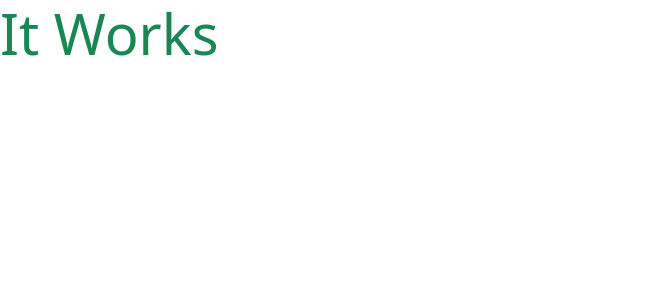
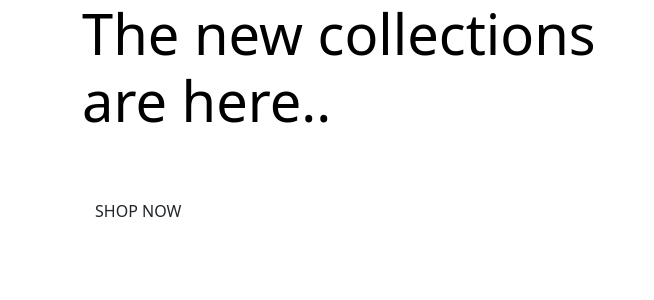
Before and after one commit to steharr/boutique-ado-ecommerce-django, a Django app: page / in a window 1280 px wide. Shown: the top 300 px of the page, without its empty margins (0-654 px from the left). Run offline with Django 3.2, Linux system fonts and the light colour scheme.

Commit message:
add home page content

```diff
--- a/home/templates/home/index.html
+++ b/home/templates/home/index.html
@@ -1,6 +1,26 @@
 {% extends "base.html" %}
 {% load static %}
 
+{% block page_header %}
+<div class="container header-container"></div>
+<div class="row">
+    <div class="col"></div>
+</div>
+{% endblock %}
+
 {% block content %}
-<h1 class="display-4 text-success">It Works</h1>
+<div class="container h-100">
+    <div class="row h-100">
+        <div class="col-7 col-md-6 my-auto">
+            <h1 class="display-4 logo-font text-black">
+                The new collections are here..
+            </h1>
+            <div class="my-5">
+                <h4>
+                    <a href="" class="shop-now-button btn btn-large rounded-0 text-uppercase py-3">Shop Now</a>
+                </h4>
+            </div>
+        </div>
+    </div>
+</div>
 {% endblock %}
```
